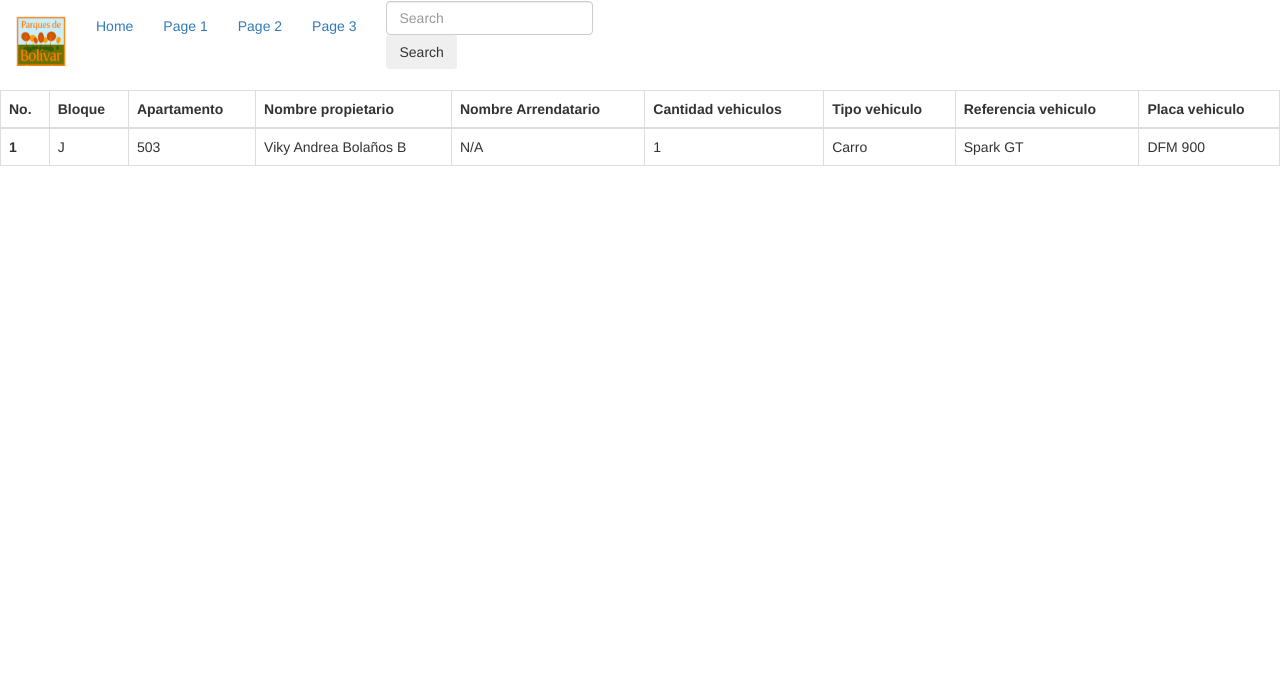
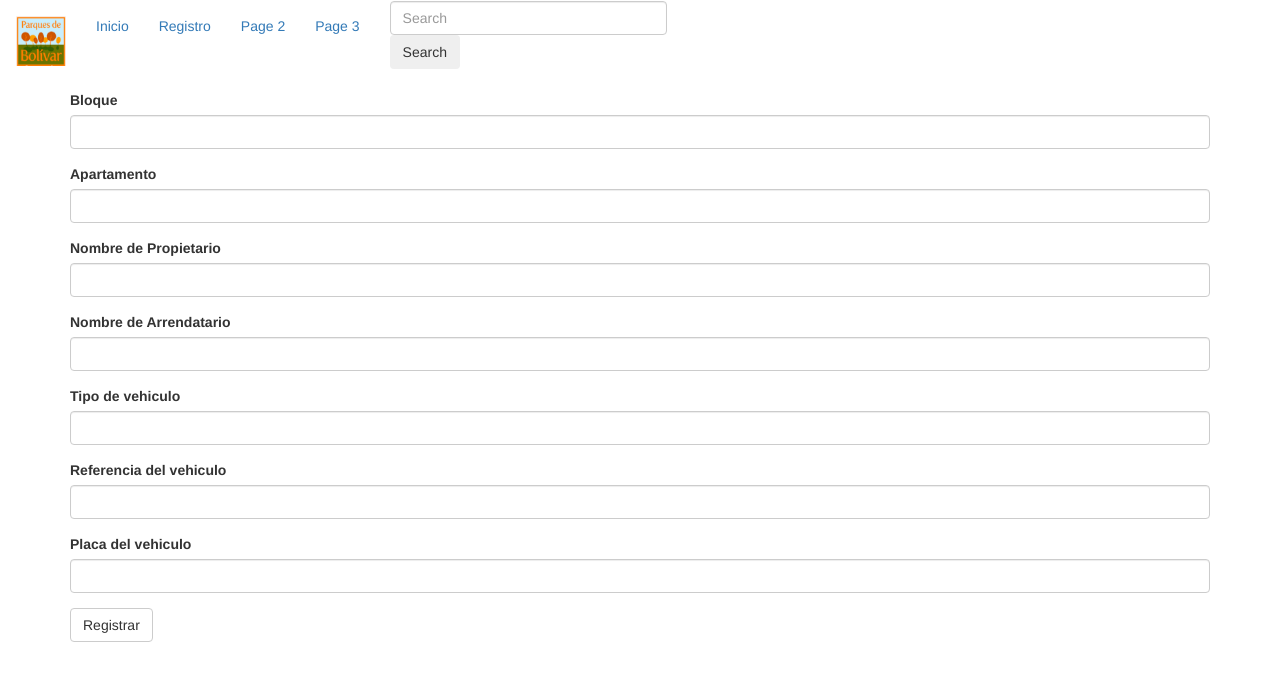
Before and after one commit to JulianPiedrahita/python_api, a Flask app: page /register in a window 1280 px wide. Shown: the top 681 px of the page. Run offline with Flask 3, Linux system fonts and the light colour scheme; some libraries are stand-ins or nearby versions.

Commit message:
creacion de logica de registrar usuarios

```diff
--- a/main.py
+++ b/main.py
@@ -1,10 +1,28 @@
-from flask import Flask, request, make_response, redirect, render_template
+import unittest
+
+from flask import Flask, request, make_response, \
+     redirect, render_template,session,url_for,flash
 from flask_bootstrap import Bootstrap
+from flask_wtf import FlaskForm
+from wtforms.fields import StringField, PasswordField, SubmitField
+from wtforms.validators import DataRequired
+from flask_wtf.csrf import CSRFProtect
+
 
 app = Flask(__name__)
 bootstrap = Bootstrap(app)
+csrf = CSRFProtect(app)
 
-data_user = ['bloque', 'apartamento', 'nom_propietario']
+app.config['SECRET-KEY'] = 'SUPER SECRETO'
+app.config.update(dict(
+    SECRET_KEY="powerful secretkey",
+    WTF_CSRF_SECRET_KEY="a csrf secret key"
+))
+
+@app.cli.command()
+def test():
+    test = unittest.TestLoader().discover('test')
+    unittest.TextTestRunner().run(test)
 
 @app.errorhandler(404)
 def not_found(error):
@@ -28,7 +46,38 @@ def home():
     user_ip = request.cookies.get('user_ip')
     context = {
         'user_ip': user_ip,
-        'data_user' : data_user,
     }
 
     return render_template('base.html', **context)
+
+@app.route('/register', methods=['GET', 'POST'])
+def register():
+    user_ip = session.get('user_ip')
+    register_form = RegisterForm()
+    owner_name = session.get('owner_name')
+
+    context = {
+        'user_ip': user_ip,
+        'owner_name': owner_name,
+        'register_form': register_form,
+    }
+
+    if register_form.validate_on_submit():
+        owner_name = register_form.owner_name.data
+        session['owner_name'] = owner_name
+
+        flash('Usuario registrado con exito!')
+
+        return redirect(url_for('home'))
+
+    return render_template('register.html', **context)
+
+class RegisterForm(FlaskForm):
+    block = StringField('Bloque', validators=[DataRequired()])
+    apartment = StringField('Apartamento', validators=[DataRequired()])
+    owner_name = StringField('Nombre de Propietario', validators=[DataRequired()])
+    tenant_name = StringField('Nombre de Arrendatario', validators=[DataRequired()])
+    type_vehicles = StringField('Tipo de vehiculo', validators=[DataRequired()])
+    vehicle_reference = StringField('Referencia del vehiculo', validators=[DataRequired()])
+    plate = StringField('Placa del vehiculo', validators=[DataRequired()])
+    submit = SubmitField('Registrar')
--- a/requirements.txt
+++ b/requirements.txt
@@ -1,2 +1,4 @@
 flask
 flask-bootstrap
+flask-wtf
+flask-testing
--- a/templates/base.html
+++ b/templates/base.html
@@ -9,7 +9,21 @@
         {% include 'navbar.html' %}
     {% endblock %}
 
+    {% for message in get_flashed_messages() %}
+        <div class="alert-success alert-dismissible">
+            <button type="button" data-dismiss="alert" class="close">
+                &times;
+            </button>
+            {{ message }}
+        </div>
+    {% endfor %}
+
     {% block content %}
         {% include 'table.html' %}
     {% endblock %}
+
+    {% block scripts %}
+        {{ super() }}
+    {% endblock %}
+
 {% endblock %}
--- a/templates/home.html
+++ b/templates/home.html
@@ -1,3 +1 @@
-
-
 {% extends 'base.html %}
--- a/templates/navbar.html
+++ b/templates/navbar.html
@@ -7,17 +7,17 @@
     </div>
     <ul class="nav navbar-nav">
       <li class="active">
-        <a href="#">Home</a>
+        <a href="/">Inicio</a>
       </li>
-      <li><a href="#">Page 1</a></li>
+      <li><a href="/register">Registro</a></li>
       <li><a href="#">Page 2</a></li>
       <li><a href="#">Page 3</a></li>
     </ul>
-    <div class="navbar-nav">
+    <div class="navbar-nav container-md">
       <div class="container-fluid">
         <form class="d-flex">
-          <input class="form-control me-2" type="search" placeholder="Search" aria-label="Search">
-          <button class="btn btn-outline-success" type="submit">Search</button>
+          <input class="form-control col-md-6" type="search" placeholder="Search" aria-label="Search">
+          <button class="col -md-6 btn btn-outline-success" type="submit">Search</button>
         </form>
       </div>
     </div>
--- /dev/null
+++ b/templates/register.html
@@ -0,0 +1,16 @@
+{% extends 'bootstrap/base.html' %}
+{% import 'bootstrap/wtf.html' as wtf %}
+
+{% block head %}
+    {{ super() }}
+{% endblock %}
+
+{% block body %}
+    {% block navbar %}
+        {% include 'navbar.html' %}
+    {% endblock %}
+
+    <div class="container">
+        {{ wtf.quick_form(register_form) }}
+    </div>
+{% endblock %}
```
Also changed, not shown: test/test_base.py (added, +42 -0 lines).
